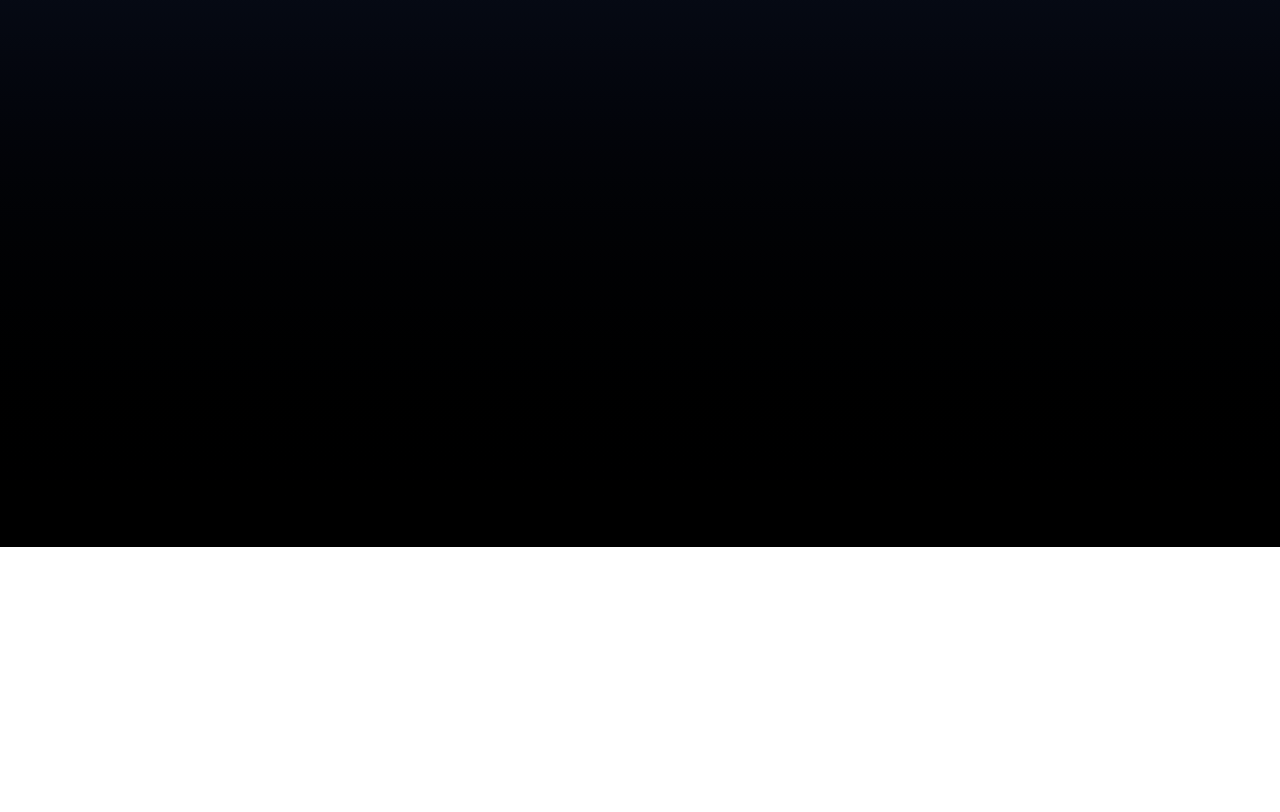
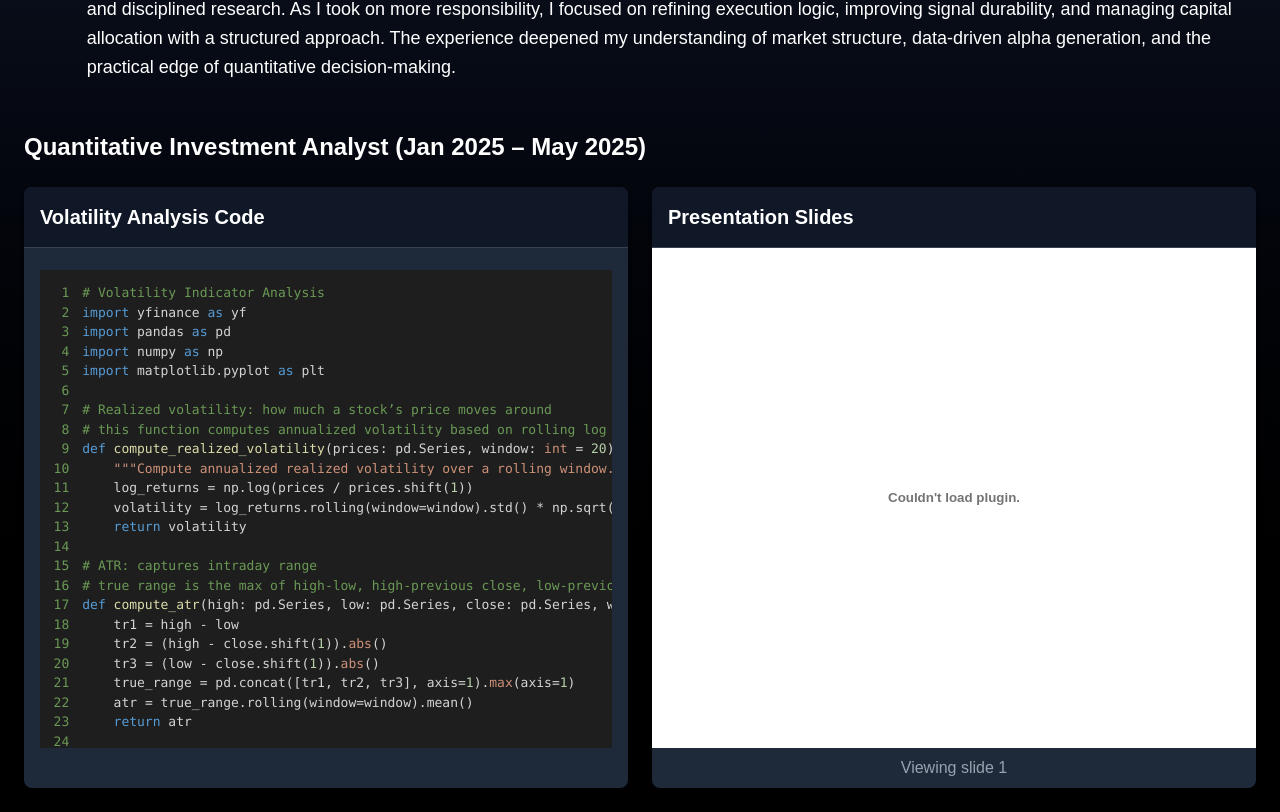
Before and after one commit to WilliamANeild/williamaneild.com, a Next.js app: page /algory in a window 1280 px wide. Shown: the part 253-1065 px from the top of the page. Before the commit the page ends 800 px from the top, so only its background shows below. Built offline with nearby package versions, Linux system fonts and the light colour scheme.

Commit message:
algory page done

```diff
--- a/package.json
+++ b/package.json
@@ -15,7 +15,9 @@
     "next": "15.2.1",
     "react": "^19.0.0",
     "react-dom": "^19.0.0",
-    "react-simple-typewriter": "^5.0.1"
+    "react-pdf": "^10.0.1",
+    "react-simple-typewriter": "^5.0.1",
+    "react-syntax-highlighter": "^15.6.1"
   },
   "devDependencies": {
     "@eslint/eslintrc": "^3",
--- a/src/app/algory/page.tsx
+++ b/src/app/algory/page.tsx
@@ -1,41 +1,119 @@
+"use client";
+
 import Link from "next/link";
 import Image from "next/image";
+import { useState } from "react";
+// Import Prism highlighted syntax from react-syntax-highlighter
+import { Prism as SyntaxHighlighter } from "react-syntax-highlighter";
+// Import the specific VS Code Dark+ theme
+import vscDarkPlus from "react-syntax-highlighter/dist/esm/styles/prism/vsc-dark-plus";
 
-export const metadata = {
-  title: "Algory Capital – Experience",
-  description:
-    "At Algory Capital, I led volatility-based equity and options strategies and developed cointegrated pair trading models, applying quantitative methods to real-world markets.",
-};
+const pythonCode = `# Volatility Indicator Analysis
+import yfinance as yf
+import pandas as pd
+import numpy as np
+import matplotlib.pyplot as plt
+
+# Realized volatility: how much a stock’s price moves around
+# this function computes annualized volatility based on rolling log returns
+def compute_realized_volatility(prices: pd.Series, window: int = 20) -> pd.Series:
+    """Compute annualized realized volatility over a rolling window."""
+    log_returns = np.log(prices / prices.shift(1))
+    volatility = log_returns.rolling(window=window).std() * np.sqrt(252)
+    return volatility
+
+# ATR: captures intraday range
+# true range is the max of high-low, high-previous close, low-previous close
+def compute_atr(high: pd.Series, low: pd.Series, close: pd.Series, window: int = 14) -> pd.Series:
+    tr1 = high - low
+    tr2 = (high - close.shift(1)).abs()
+    tr3 = (low - close.shift(1)).abs()
+    true_range = pd.concat([tr1, tr2, tr3], axis=1).max(axis=1)
+    atr = true_range.rolling(window=window).mean()
+    return atr
+
+# IQR Volatility: robust measure ignoring outliers
+# calculates difference between 75th and 25th percentile of log returns
+def compute_iqr_volatility(prices: pd.Series, window: int = 20) -> pd.Series:
+    log_returns = np.log(prices / prices.shift(1))
+    rolling_q75 = log_returns.rolling(window).quantile(0.75)
+    rolling_q25 = log_returns.rolling(window).quantile(0.25)
+    return (rolling_q75 - rolling_q25) * np.sqrt(252)
+`;
 
 export default function AlgoryPage() {
+  const [pageNumber] = useState(1);
+
   return (
-    <main className="min-h-screen p-8 bg-gradient-to-b from-gray-900 to-black text-white">
-      <Link
-        href="/#experience"
-        className="block mb-6 text-gray-400 hover:text-white"
-      >
+    <main className="min-h-screen p-6 bg-gradient-to-b from-gray-900 to-black text-white space-y-12">
+      {/* Back Link */}
+      <Link href="/#experience" className="block mb-6 text-gray-400 hover:text-white">
         ← Back to Experience
       </Link>
 
+      {/* Header */}
       <div className="flex flex-col md:flex-row items-center gap-8">
-        <div className="w-48 h-48 relative">
+        <div className="w-40 h-40 relative">
           <Image
             src="/AlgoryLogo.jpg"
             alt="Algory Capital Logo"
             fill
             className="object-contain"
-            sizes="(max-width: 768px) 100vw, 192px"
+            sizes="(max-width: 768px) 100vw, 160px"
           />
         </div>
-
         <div>
           <h1 className="text-4xl font-mono font-bold mb-2">Algory Capital</h1>
-          <p className="text-gray-500 mb-6">2025</p>
+          <p className="text-gray-500 mb-4">2025</p>
           <p className="text-lg leading-relaxed">
-            I progressed from quantitative researcher to portfolio manager at Algory Capital, where I led volatility-based equity and options strategies and developed cointegrated pair trading models to capture market inefficiencies.
+            At Algory Capital, I progressed from Quantitative Researcher to Portfolio Manager, where I led research and trading for volatility-based equity and options strategies. I developed and executed cointegration-driven pair trading models, using statistical relationships to identify relative value opportunities across sectors. My work involved systematic backtesting, risk management, and performance attribution, all grounded in clean code and disciplined research. As I took on more responsibility, I focused on refining execution logic, improving signal durability, and managing capital allocation with a structured approach. The experience deepened my understanding of market structure, data-driven alpha generation, and the practical edge of quantitative decision-making.
           </p>
         </div>
       </div>
+
+      {/* Analyst Section */}
+      <section className="space-y-6">
+        <h2 className="text-2xl font-bold">
+          Quantitative Investment Analyst (Jan 2025 – May 2025)
+        </h2>
+
+        <div className="grid grid-cols-1 lg:grid-cols-2 gap-6">
+          {/* Code Block */}
+          <div className="bg-gray-800 rounded-lg shadow-md overflow-hidden">
+            <div className="p-4 bg-gray-900 border-b border-gray-700">
+              <h3 className="text-xl font-bold">Volatility Analysis Code</h3>
+            </div>
+            <div className="p-4 overflow-auto max-h-[500px] bg-gray-800">
+              <SyntaxHighlighter
+                language="python"
+                style={vscDarkPlus}
+                showLineNumbers
+                wrapLongLines
+              >
+                {pythonCode}
+              </SyntaxHighlighter>
+            </div>
+          </div>
+
+          {/* Embedded PDF Slides */}
+          <div className="bg-gray-800 rounded-lg shadow-md overflow-hidden">
+            <div className="p-4 bg-gray-900 border-b border-gray-700">
+              <h3 className="text-xl font-bold text-white">Presentation Slides</h3>
+            </div>
+            <div className="bg-white h-[500px]">
+              <embed
+                src={`/algory-quant-analysis.pdf#page=${pageNumber}&toolbar=0&navpanes=0&scrollbar=0`}
+                type="application/pdf"
+                width="100%"
+                height="100%"
+              />
+            </div>
+            <p className="text-center text-gray-400 py-2">
+              Viewing slide {pageNumber}
+            </p>
+          </div>
+        </div>
+      </section>
     </main>
   );
 }
```
Also changed, not shown: 2 other files (tests, documents, lock files or other folders).
